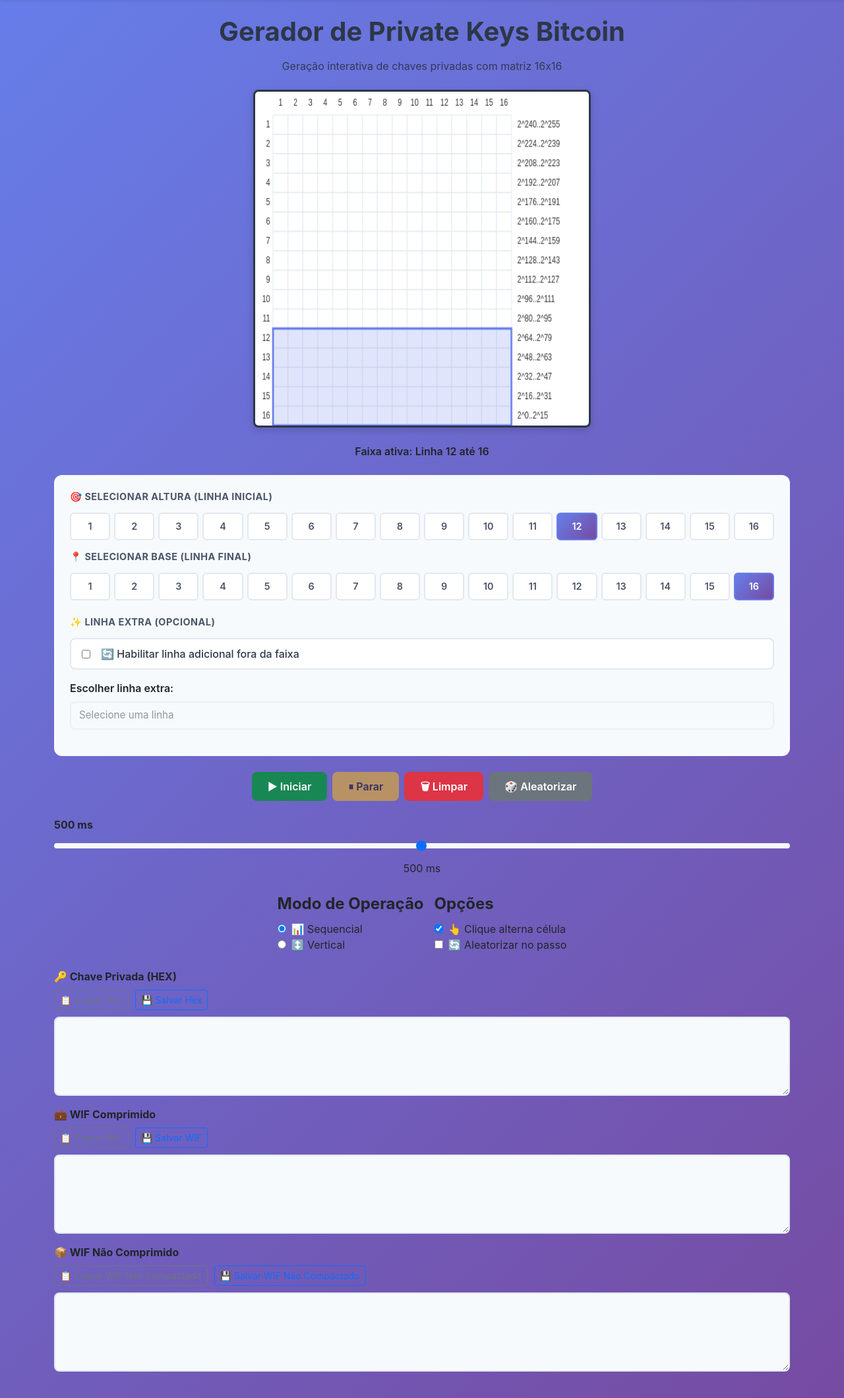
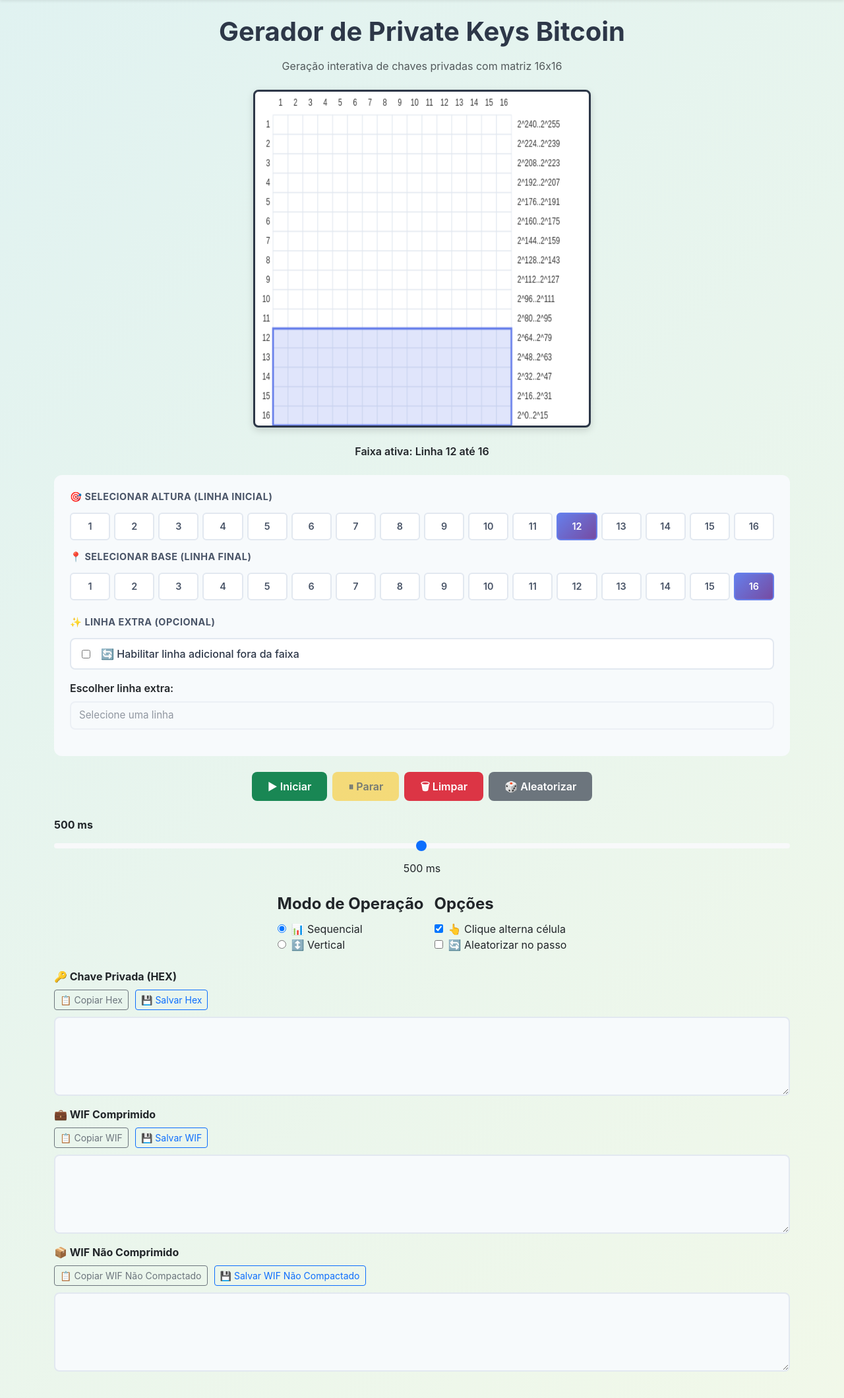
Before and after one commit to canalqb/canalqb.github.io, a PHP site: page /teste/index.html in a window 1280 px wide. Shown: the part 56-2175 px from the top of the page at 66% size. Run offline with PHP 8.4, Linux system fonts and the light colour scheme.

Commit message:
Update styles.css

```diff
--- a/teste/styles.css
+++ b/teste/styles.css
@@ -7,8 +7,11 @@ body {
   margin: 0;
   padding: 0;
   font-family: -apple-system, BlinkMacSystemFont, "Segoe UI", Roboto, "Helvetica Neue", Arial, sans-serif;
-  background: linear-gradient(135deg, #667eea 0%, #764ba2 100%);
+  /* background: linear-gradient(135deg, #667eea 0%, #764ba2 100%); */
+  background: linear-gradient(135deg, #e0f2f1 0%, #f1f8e9 100%);
+
   min-height: 100vh;
+    background-color: #f0fff4; /* tom muito claro de verde */
 }
 
 /* NAVBAR */
```
